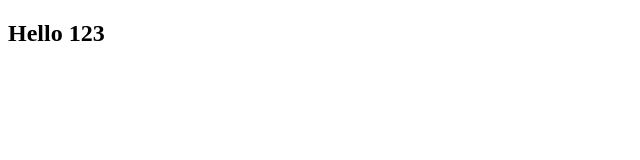
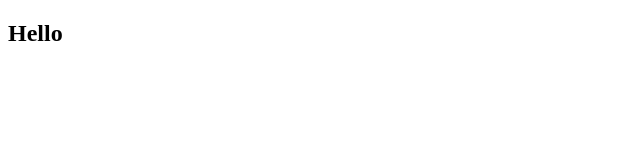
Before and after one commit to vinhtran1997/TMDT, a plain HTML site: page index.html in a window 1280 px wide. Shown: the full height of the page, 0-640 px from the left. Drawn offline with Linux system fonts and the light colour scheme.

Commit message:
Del 123
VinhTP3 deleted numbers 123

```diff
--- a/index.html
+++ b/index.html
@@ -6,7 +6,7 @@
     <title>Document</title>
 </head>
 <body>
-    <h2>Hello 123</h2>
+    <h2>Hello</h2>
 
 </body>
 </html>
```
